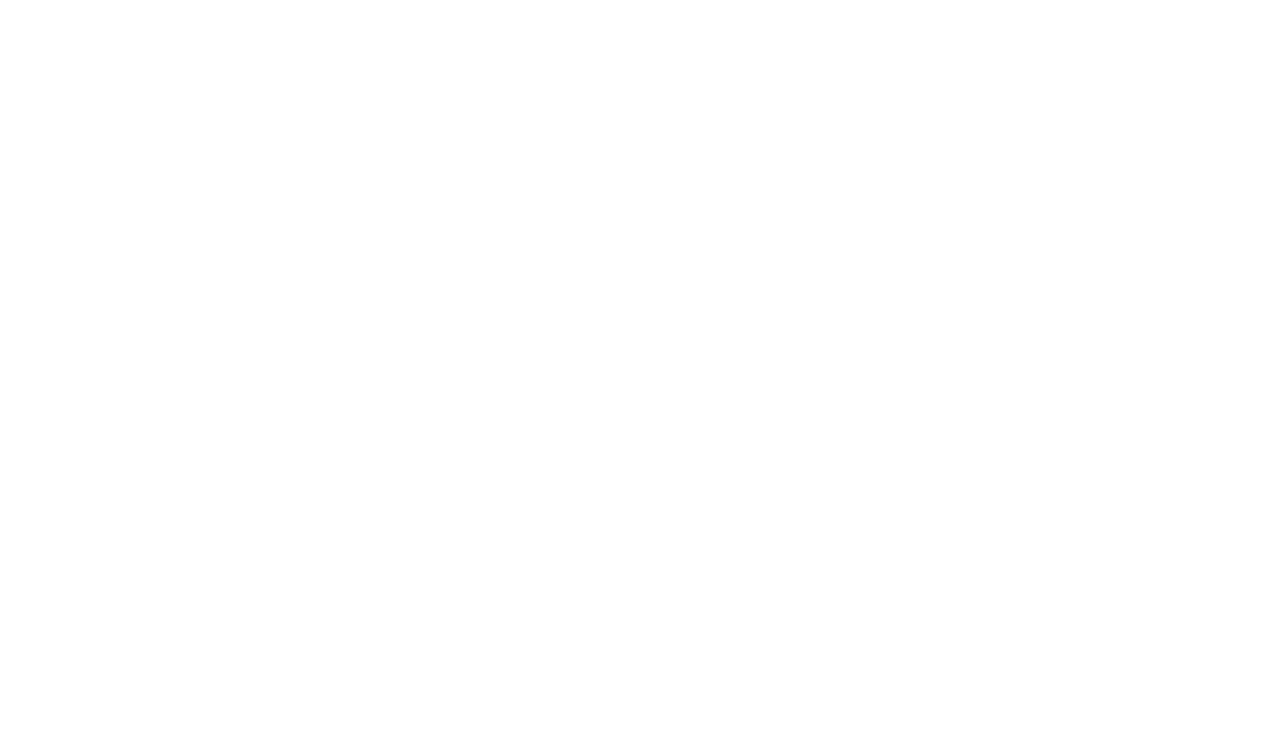
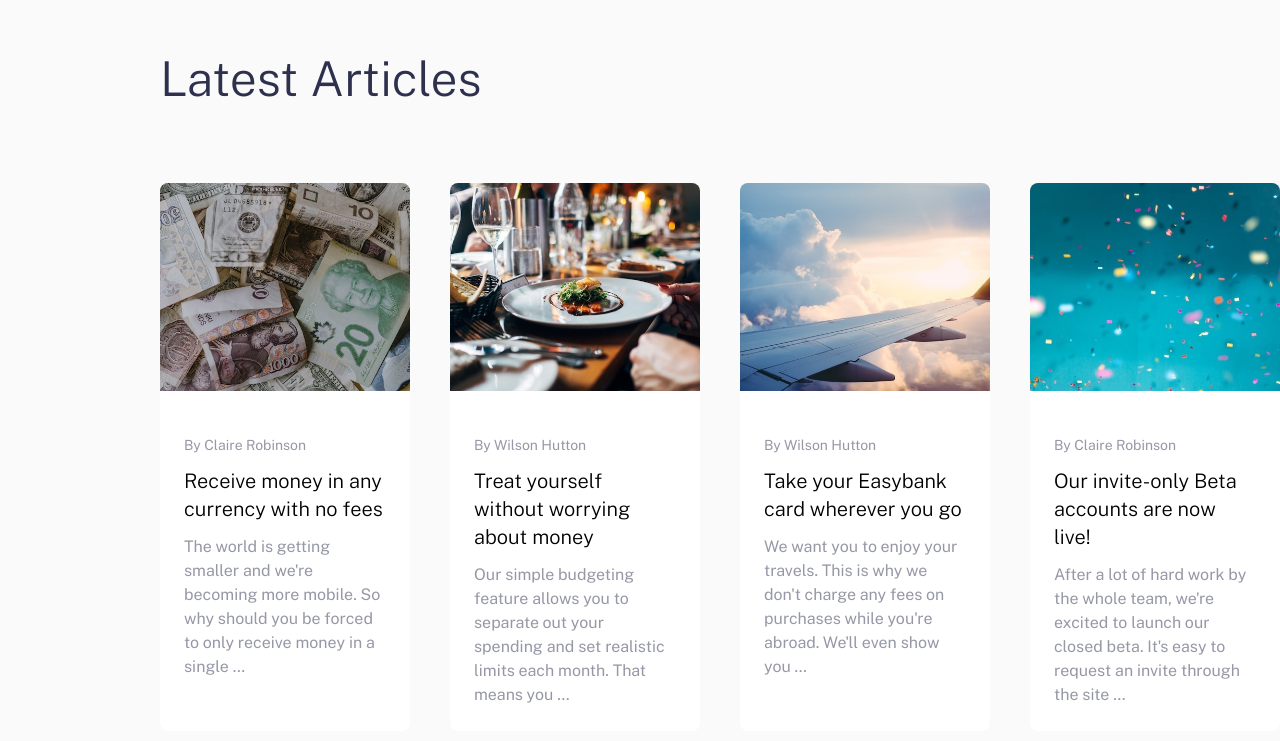
Before and after one commit to DanielJohn17/web_challenges, a React (Vite) app in the folder easybank-landing-page-master/: page / in a window 1280 px wide. Shown: the part 1703-2444 px from the top of the page. Before the commit the page ends 1696 px from the top, so only its background shows below. Built offline with nearby package versions, Linux system fonts and the light colour scheme; a web font is replaced by a local one.

Commit message:
Finished desktop Article Section

```diff
--- a/easybank-landing-page-master/src/App.tsx
+++ b/easybank-landing-page-master/src/App.tsx
@@ -2,6 +2,7 @@
 import Nav from './components/Nav';
 import HeroSection from './containers/HeroSection';
 import About from './containers/About';
+import Article from './containers/Article';
 
 const App = () => {
   const [clicked, setClicked] = useState<number | null>(null);
@@ -19,6 +20,7 @@
       <Nav clicked={clicked} handleClicked={handleClickedLink} />
       <HeroSection />
       <About />
+      <Article />
     </div>
   );
 };
--- /dev/null
+++ b/easybank-landing-page-master/src/components/ArticleCard.tsx
@@ -0,0 +1,31 @@
+type ArticleCardProps = {
+  image: string;
+  author: string;
+  title: string;
+  content: string;
+};
+
+const ArticleCard = ({ image, author, title, content }: ArticleCardProps) => {
+  return (
+    <div className="w-[300px] flex flex-col bg-custom-white rounded-lg">
+      <div className="w-full h-52 rounded-t-lg mb-5">
+        <img
+          src={image}
+          alt={title}
+          className="w-full h-full object-cover overflow-hidden rounded-t-lg"
+        />
+      </div>
+
+      <div className="p-6 flex flex-col gap-3">
+        <p className="text-sm text-grayish-blue">By {author}</p>
+        <h2 className="text-xl font-light">{title}</h2>
+        <p
+          dangerouslySetInnerHTML={{ __html: content }}
+          className="text-grayish-blue"
+        />
+      </div>
+    </div>
+  );
+};
+
+export default ArticleCard;
--- /dev/null
+++ b/easybank-landing-page-master/src/containers/Article.tsx
@@ -0,0 +1,20 @@
+import ArticleCard from '../components/ArticleCard';
+import { articles } from '../utils/ArticlesData';
+
+const Article = () => {
+  return (
+    <div className="w-full h-screen bg-very-light-gray flex flex-col justify-center">
+      <h1 className="pl-40 text-5xl text-dark-blue font-light">
+        Latest Articles
+      </h1>
+
+      <div className="pl-40 mt-20 flex gap-10">
+        {articles.map((article, index) => (
+          <ArticleCard key={index} {...article} />
+        ))}
+      </div>
+    </div>
+  );
+};
+
+export default Article;
--- /dev/null
+++ b/easybank-landing-page-master/src/utils/ArticlesData.ts
@@ -0,0 +1,37 @@
+import {
+  ImageCurrency,
+  ImageRestaurant,
+  ImagePlane,
+  ImageCofetti,
+} from '../assets';
+
+export const articles = [
+  {
+    image: ImageCurrency,
+    author: 'Claire Robinson',
+    title: 'Receive money in any currency with no fees',
+    content:
+      'The world is getting smaller and we&#39;re becoming more mobile. So why should you be forced to only receive money in a single …',
+  },
+  {
+    image: ImageRestaurant,
+    author: 'Wilson Hutton',
+    title: 'Treat yourself without worrying about money',
+    content:
+      'Our simple budgeting feature allows you to separate out your spending and set realistic limits each month. That means you …',
+  },
+  {
+    image: ImagePlane,
+    author: 'Wilson Hutton',
+    title: 'Take your Easybank card wherever you go',
+    content:
+      'We want you to enjoy your travels. This is why we don&#39;t charge any fees on purchases while you&#39;re abroad. We&#39;ll even show you …',
+  },
+  {
+    image: ImageCofetti,
+    author: 'Claire Robinson',
+    title: 'Our invite-only Beta accounts are now live!',
+    content:
+      'After a lot of hard work by the whole team, we&#39;re excited to launch our closed beta. It&#39;s easy to request an invite through the site …',
+  },
+] as const;
```
